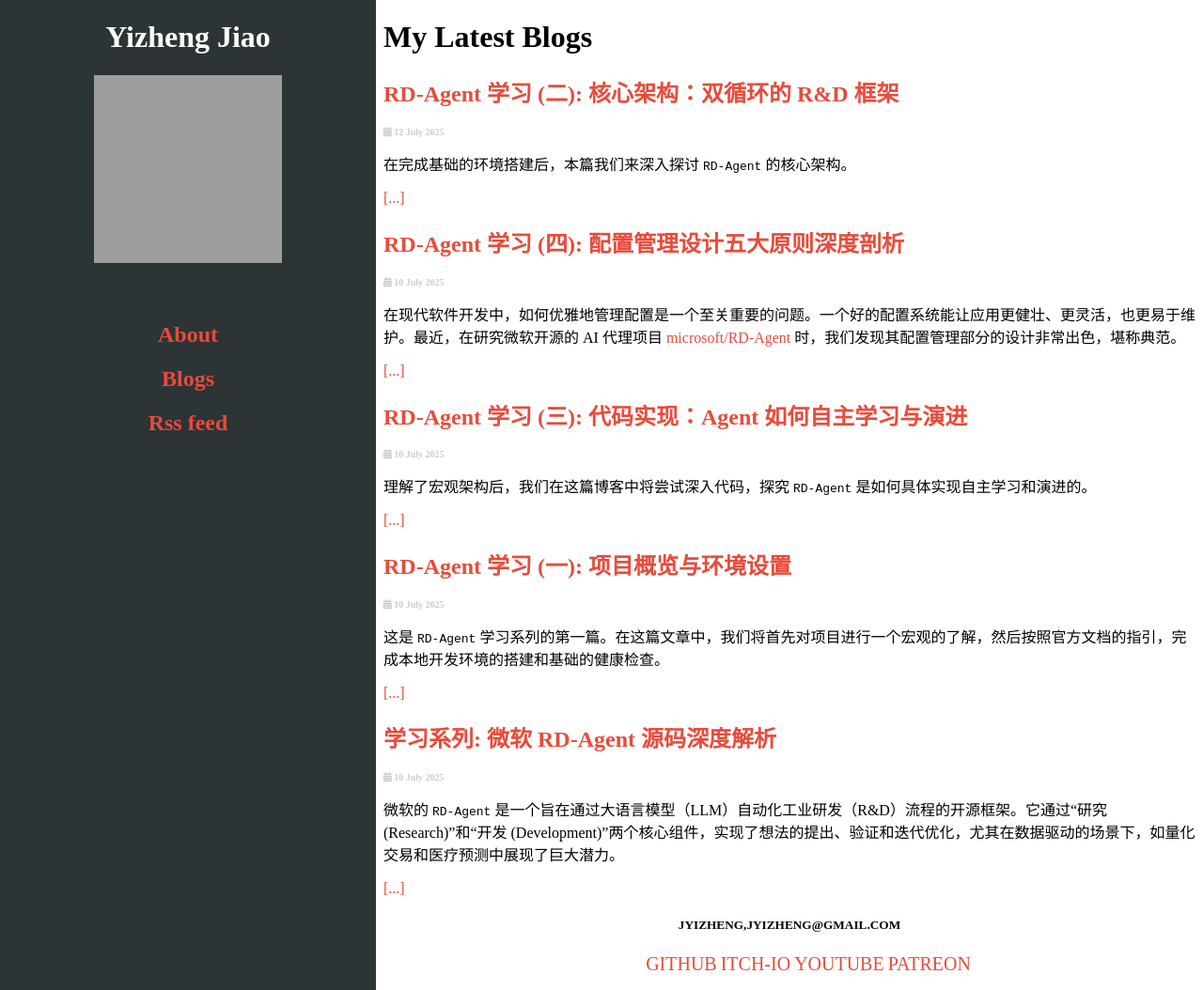
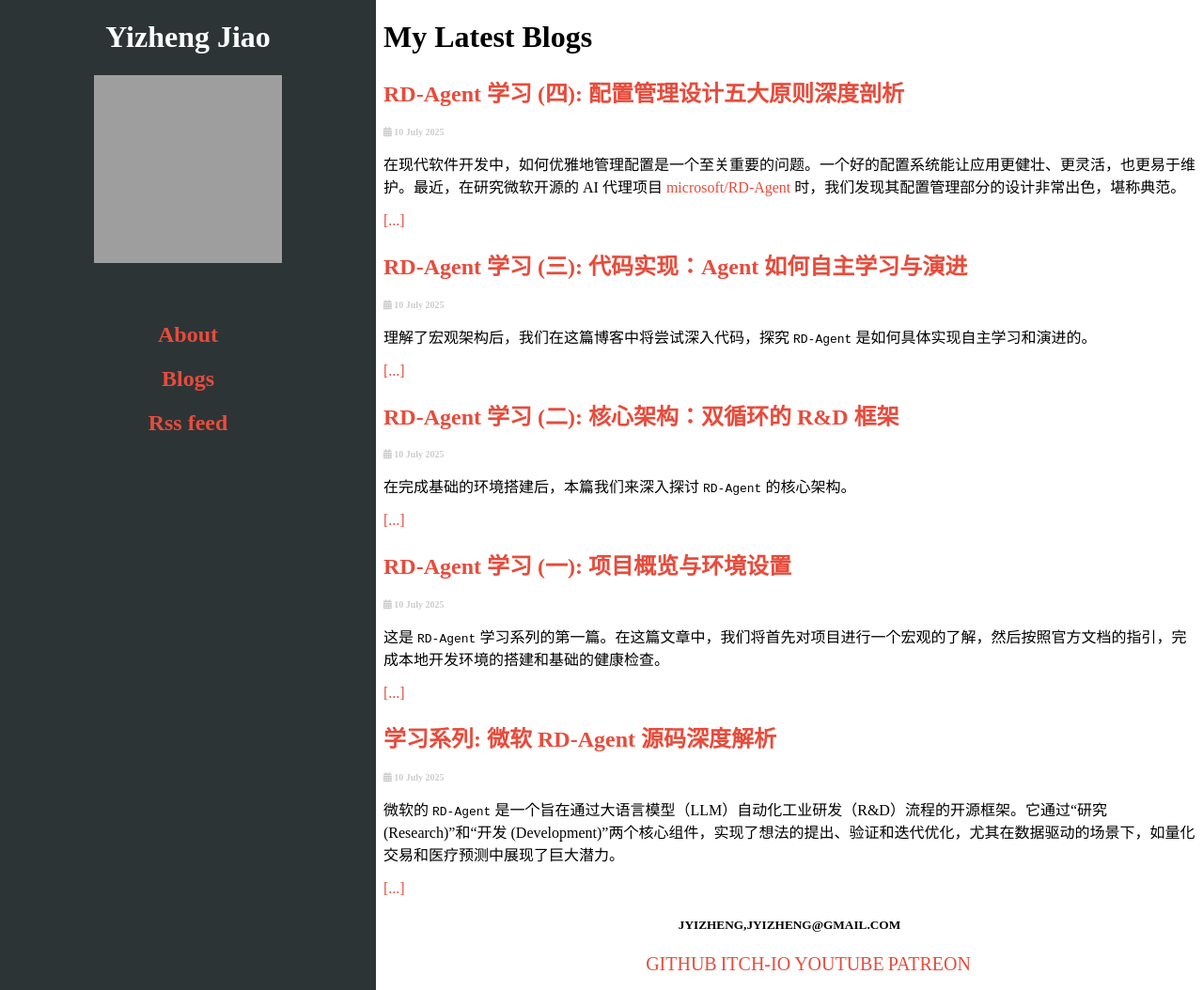
Before and after one commit to jyizheng/jyizheng.github.io, a Jekyll site: the page built from index.html, in a window 1280 px wide and 1054 px high. Shown: the whole window at 94% size. Built offline with Jekyll 4.4.1, drawn with Linux system fonts in a browser that asks for light colours; grey boxes are pictures that could not be loaded.

Commit message:
update time of part-2

```diff
--- a/_posts/2025-07-10-1430-rd-agent-part-2-architecture.md
+++ b/_posts/2025-07-10-1430-rd-agent-part-2-architecture.md
@@ -1,6 +1,6 @@
 ---
 title: "RD-Agent 学习 (二): 核心架构：双循环的 R&D 框架"
-date: "2025-07-12 11:30:00 +0800"
+date: "2025-07-10 14:30:00 +0800"
 author: jyizheng
 category: rd-agent-study
 ---
```
